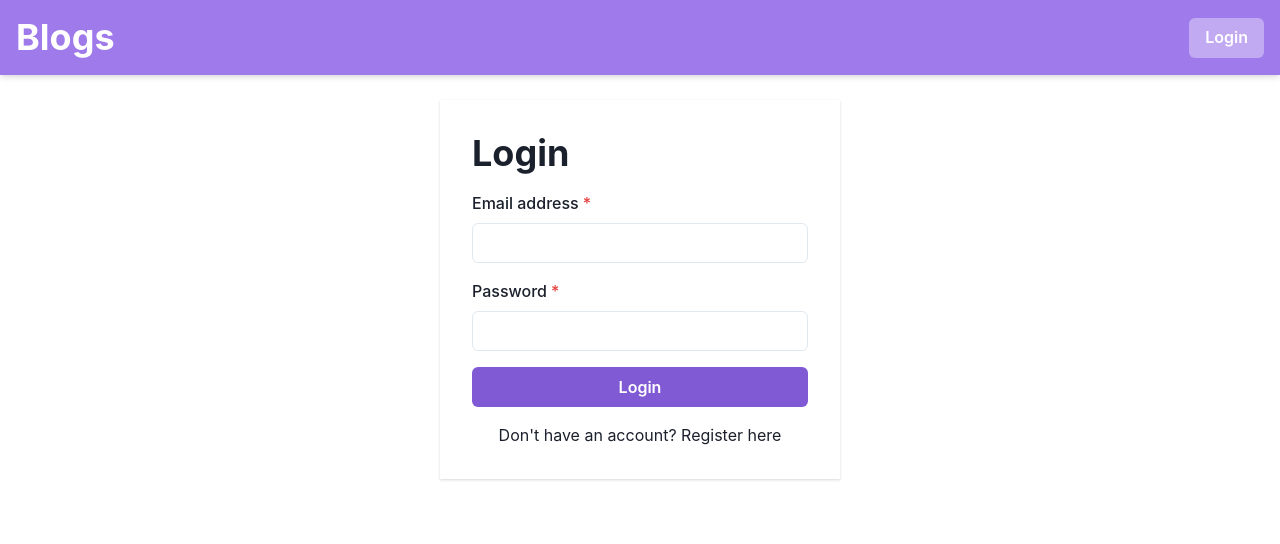
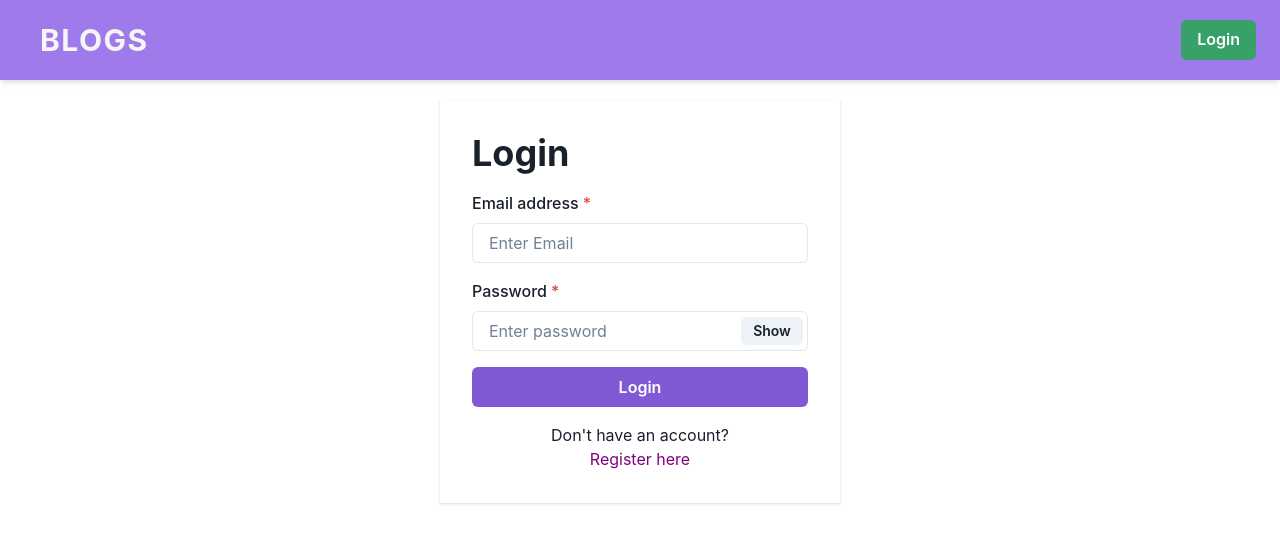
Before and after one commit to Saiteja-Goli/Blog---Application, a React (Vite) app in the folder client/: page /blogs in a window 1280 px wide. Both pictures are taken after a click on the button "Login". Shown: the top 544 px of the page. Built offline with nearby package versions, Linux system fonts and the light colour scheme; no server answers.

Commit message:
Implemented CRUD Operations and Fetching Own Blogs

```diff
--- a/client/src/App.jsx
+++ b/client/src/App.jsx
@@ -13,7 +13,6 @@ function App() {
   return (
     <>
       <AuthProvider>
-
         <Routes>
           <Route path="/" element={<Home />} />
           <Route path="/login" element={<Login />} />
--- a/client/src/components/CreateBlog.jsx
+++ b/client/src/components/CreateBlog.jsx
@@ -66,8 +66,11 @@ const CreateBlog = () => {
     return (
       <>
         <Navbar />
-        <Box mt={20} textAlign="center">
-          <Text fontSize="xl" fontWeight="bold">Please log in to create a blog</Text>
+        <Button colorScheme="red" ml={10} mt={"100px"}onClick={() => {
+          navigate("/blogs");
+        }}>Go Back</Button>
+        <Box mt={"10px"} textAlign="center">
+          <Text fontSize="xl" fontWeight="bold">Please LogIn to create a blog</Text>
         </Box>
       </>
     );
@@ -76,7 +79,7 @@ const CreateBlog = () => {
   return (
     <>
       <Navbar />
-      <Box mt={20} mx="auto" w="50%">
+      <Box mt={"100px"} mx="auto" w="50%" shadow="base" p={5} borderRadius={10}>
         <Box mb={4}>
           <Input
             placeholder="Title"
--- a/client/src/components/Login.jsx
+++ b/client/src/components/Login.jsx
@@ -1,12 +1,15 @@
 import React, { useState } from "react";
-import { Box, useToast, Heading, Input, Button, FormControl, FormLabel, FormHelperText, Text } from "@chakra-ui/react";
+import { Box, useToast, Heading, Input, Button, FormControl, FormLabel, FormHelperText, Text, InputGroup, InputRightElement } from "@chakra-ui/react";
 import Navbar from "./Navbar";
 import { Link, useNavigate } from "react-router-dom";
 import { useAuth } from "../ContextAPI/AuthContext";
 const Login = () => {
     const [email, setEmail] = useState("");
     const [password, setPassword] = useState("");
-    const [error, setError] = useState("");
+
+    const [show, setShow] = React.useState(false)
+    const handleClick = () => setShow(!show)
+
 
     const toast = useToast()
     const navigate = useNavigate()
@@ -65,7 +68,7 @@ const Login = () => {
         } catch (error) {
             console.error(error);
             toast({
-                title: 'Failed Account created.',
+                title: 'Failed to Login',
                 description: "Something Went Wrong",
                 status: "error",
                 duration: 5000,
@@ -83,18 +86,31 @@ const Login = () => {
                 <form onSubmit={handleSubmit}>
                     <FormControl id="email" isRequired>
                         <FormLabel>Email address</FormLabel>
-                        <Input type="email" value={email} onChange={(e) => setEmail(e.target.value)} />
+                        <Input type="email" placeholder='Enter Email' value={email} onChange={(e) => setEmail(e.target.value)} />
                     </FormControl>
                     <FormControl id="password" isRequired mt={4}>
                         <FormLabel>Password</FormLabel>
-                        <Input type="password" value={password} onChange={(e) => setPassword(e.target.value)} />
+
+                        <InputGroup size='md'>
+                            <Input
+                                pr='4.5rem'
+                                type={show ? 'text' : 'password'}
+                                value={password} onChange={(e) => setPassword(e.target.value)}
+                                placeholder='Enter password'
+                            />
+                            <InputRightElement width='4.5rem'>
+                                <Button h='1.75rem' size='sm' onClick={handleClick}>
+                                    {show ? 'Hide' : 'Show'}
+                                </Button>
+                            </InputRightElement>
+                        </InputGroup>
                     </FormControl>
-                    {error && <FormHelperText color="red.500" mt={2}>{error}</FormHelperText>}
+
                     <Button type="submit" colorScheme="purple" mt={4} width="100%">
                         Login
                     </Button>
-                    <Text mt={4} textAlign="center">
-                        Don't have an account? <Link to="/register">Register here</Link>
+                    <Text mt={4} textAlign="center" >
+                        Don't have an account? <Link to="/register" ><Text color={"purple"}> Register here</Text></Link>
                     </Text>
                 </form>
             </Box>
--- a/client/src/components/MyBlogs.jsx
+++ b/client/src/components/MyBlogs.jsx
@@ -1,6 +1,6 @@
 import React, { useState, useEffect } from 'react';
 import Navbar from './Navbar';
-import { Box, Button, Modal, ModalOverlay, ModalContent, ModalHeader, ModalFooter, ModalBody, FormControl, FormLabel, Input, Textarea, useToast, Text } from '@chakra-ui/react';
+import { Box, Button, Modal, ModalOverlay, ModalContent, ModalHeader, ModalFooter, ModalBody, FormControl, FormLabel, Input, Textarea, useToast, Text, Center } from '@chakra-ui/react';
 import { useNavigate } from 'react-router-dom';
 
 const MyBlogs = () => {
@@ -46,7 +46,7 @@ const MyBlogs = () => {
             };
             fetchUserBlogs();
         }
-    }, [toast, token]);
+    }, [token]);
 
     const handleEdit = (blogId) => {
         const selectedBlog = userBlogs.find((blog) => blog._id === blogId);
@@ -105,6 +105,7 @@ const MyBlogs = () => {
             });
         }
     };
+
     const handleDelete = async (blogId) => {
         try {
             const token = JSON.parse(localStorage.getItem('token'));
@@ -146,11 +147,18 @@ const MyBlogs = () => {
     return (
         <>
             <Navbar />
-            <Button ml={20} mt={20} colorScheme='teal' onClick={() => { navigate('/blogs') }}>Back</Button>
+            <Button colorScheme="red" ml={10} mt={"100px"} position="fixed"
+                top="0px"
+                zIndex="100"
+                onClick={() => { navigate('/blogs') }}>Back</Button>
             {token ? (
-                <Box mx="auto" w="50%">
-                    <Text fontSize="2xl" fontWeight="bold" mb={4}>My Blogs</Text>
-                    {userBlogs.map(blog => {
+                <Box mx="auto" w="50%" mt={"100px"}>
+                    <Text fontSize="3xl"
+                        fontWeight="bold"
+                        color="purple.300"
+                        textTransform="uppercase"
+                        letterSpacing="wider" mb={4}>My Blogs</Text>
+                    {userBlogs.length > 0  ? userBlogs.map(blog => {
                         const createdAtDate = new Date(blog.createdAt);
                         const formattedDate = `${createdAtDate.toLocaleDateString()} ${createdAtDate.toLocaleTimeString()}`;
                         return (
@@ -165,12 +173,12 @@ const MyBlogs = () => {
                                 </Box>
                             </Box>
                         );
-                    })}
+                    }) : <Center> <Text fontSize="2xl" fontWeight="bold" mb={4}>No Blogs</Text> </Center>}
                 </Box>
             ) : (
-                <Box mt={20} mx="auto" w="50%">
-                    <Center fontSize="2xl" fontWeight="bold" mb={4}>Please log in to view your blogs</Center>
-                </Box>
+                <Center>
+                    <Text fontSize="2xl" mt={"100px"}fontWeight="bold">Please LogIn to view your blogs</Text>
+                </Center>
             )}
             <Modal isOpen={isEditModalOpen} onClose={() => setIsEditModalOpen(false)}>
                 <ModalOverlay />
--- a/client/src/components/Navbar.jsx
+++ b/client/src/components/Navbar.jsx
@@ -1,11 +1,12 @@
 import React from 'react';
-import { Box, Flex, Heading, Button } from '@chakra-ui/react';
+import { Box, useToast, Flex, Heading, Button } from '@chakra-ui/react';
 import { Link, useNavigate } from 'react-router-dom';
 import { useAuth } from '../ContextAPI/AuthContext';
 
 const Navbar = () => {
   const { isLoggedIn, login, logout } = useAuth();
   const navigate = useNavigate();
+  const toast = useToast()
 
   const handleLogin = () => {
     navigate('/login');
@@ -14,13 +15,23 @@ const Navbar = () => {
   const handleLogout = () => {
     logout();
     localStorage.clear();
+    toast({
+      title: 'Successfull',
+      description: 'You have been logged out',
+      status: 'success',
+      duration: 5000,
+      isClosable: true,
+    });
     navigate('/');
   };
 
   return (
     <Box
       backgroundColor="purple.400"
-      p={4}
+      pr={6}
+      pl={10}
+      pt={5}
+      pb={5}
       position="fixed"
       top="0"
       zIndex="100"
@@ -28,9 +39,13 @@ const Navbar = () => {
       width="100%"
     >
       <Flex justify="space-between" align="center">
-        <Heading color="white"><Link to="/">Blogs</Link></Heading>
+        <Heading fontSize="3xl"
+          fontWeight="bold"
+          color="whitesmoke"
+          textTransform="uppercase"
+          letterSpacing="wider"><Link to="/">Blogs</Link></Heading>
         <Button
-          colorScheme="whiteAlpha"
+          colorScheme={isLoggedIn ? "red" : "green"}
           zIndex="10"
           onClick={isLoggedIn ? handleLogout : handleLogin}
         >
--- a/client/src/components/Register.jsx
+++ b/client/src/components/Register.jsx
@@ -1,6 +1,6 @@
 import React, { useState } from 'react';
 import { Link, useNavigate } from 'react-router-dom';
-import { Box, Heading, Input, useToast, Button, FormControl, FormLabel, Text } from '@chakra-ui/react';
+import { Box, Heading, Input, useToast, Button, FormControl, FormLabel, Text, InputGroup, InputRightElement } from '@chakra-ui/react';
 import Navbar from './Navbar';
 
 const Register = () => {
@@ -9,7 +9,8 @@ const Register = () => {
     const [password, setPassword] = useState('');
     const navigate = useNavigate();
     const toast = useToast();
-
+    const [show, setShow] = React.useState(false)
+    const handleClick = () => setShow(!show)
     const handleSubmit = async (e) => {
         e.preventDefault();
         try {
@@ -75,7 +76,19 @@ const Register = () => {
                     </FormControl>
                     <FormControl id="password" isRequired mt={4}>
                         <FormLabel>Password</FormLabel>
-                        <Input type="password" value={password} onChange={(e) => setPassword(e.target.value)} />
+                        <InputGroup size='md'>
+                            <Input
+                                pr='4.5rem'
+                                type={show ? 'text' : 'password'}
+                                placeholder='Enter password'
+                                value={password} onChange={(e) => setPassword(e.target.value)}
+                            />
+                            <InputRightElement width='4.5rem'>
+                                <Button h='1.75rem' size='sm' onClick={handleClick}>
+                                    {show ? 'Hide' : 'Show'}
+                                </Button>
+                            </InputRightElement>
+                        </InputGroup>
                     </FormControl>
 
                     <Button type="submit" colorScheme="purple" mt={4} width="100%">
@@ -83,7 +96,7 @@ const Register = () => {
                     </Button>
                 </form>
                 <Text mt={4} textAlign="center">
-                    Already have an account? <Link to="/login">Login here</Link>
+                    Already have an account? <Link to="/login"><Text color={"purple"}> Login here</Text></Link>
                 </Text>
             </Box>
         </>
```
Also changed, not shown: client/src/components/Blog.jsx (+135 -11 lines).
